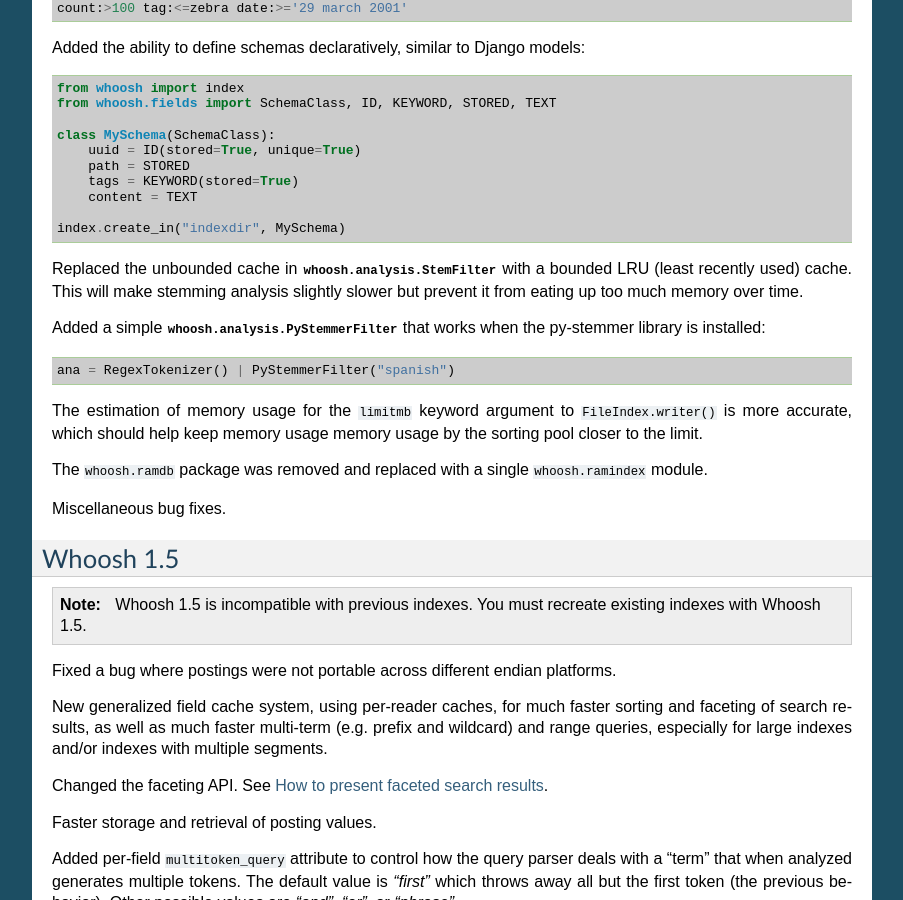
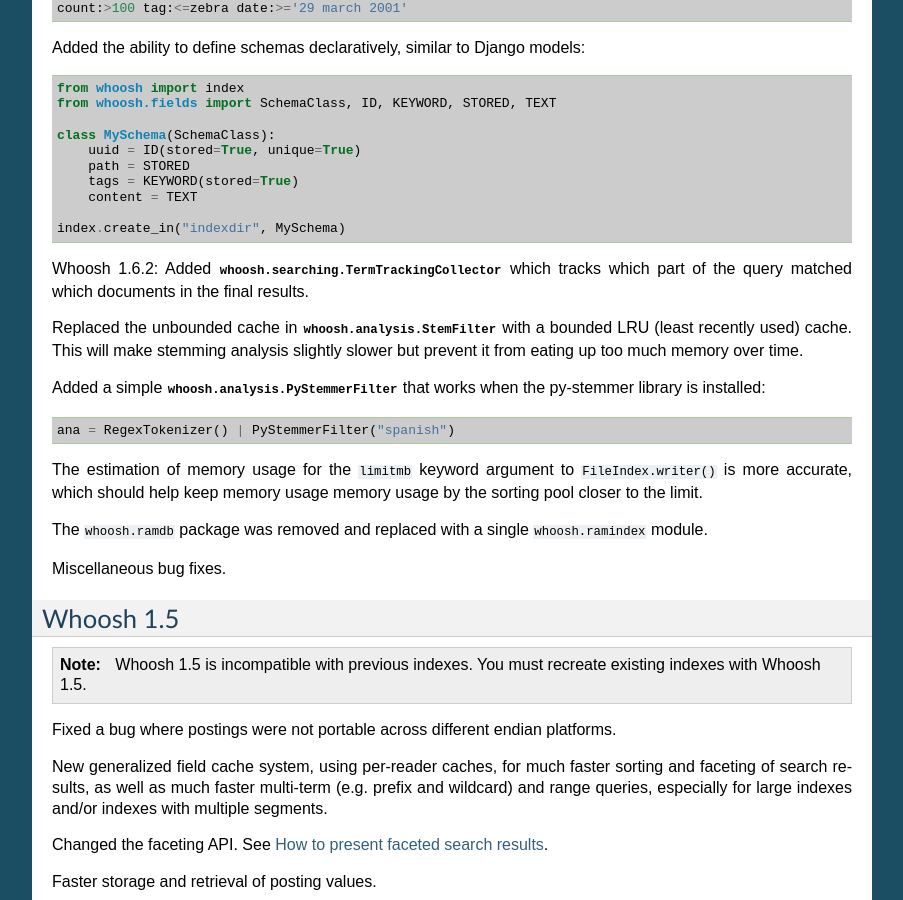
Before and after one commit to dex4er/whoosh, a Sphinx documentation site: the page built from docs/source/releases/1_0.rst, in a window 1280 px wide and 900 px high, scrolled down 682 px. Shown: the whole window, without its empty margins (198-1101 px from the left). Built offline with Sphinx 7.4.7, drawn with Linux system fonts in a browser that asks for light colours.

Commit message:
Added TermTrackingCollector to release notes.

```diff
--- a/docs/source/releases/1_0.rst
+++ b/docs/source/releases/1_0.rst
@@ -51,6 +51,9 @@ Added the ability to define schemas declaratively, similar to Django models::
         content = TEXT
 
     index.create_in("indexdir", MySchema)
+
+Whoosh 1.6.2: Added :class:`whoosh.searching.TermTrackingCollector` which tracks
+which part of the query matched which documents in the final results.
 
 Replaced the unbounded cache in :class:`whoosh.analysis.StemFilter` with a
 bounded LRU (least recently used) cache. This will make stemming analysis
```
